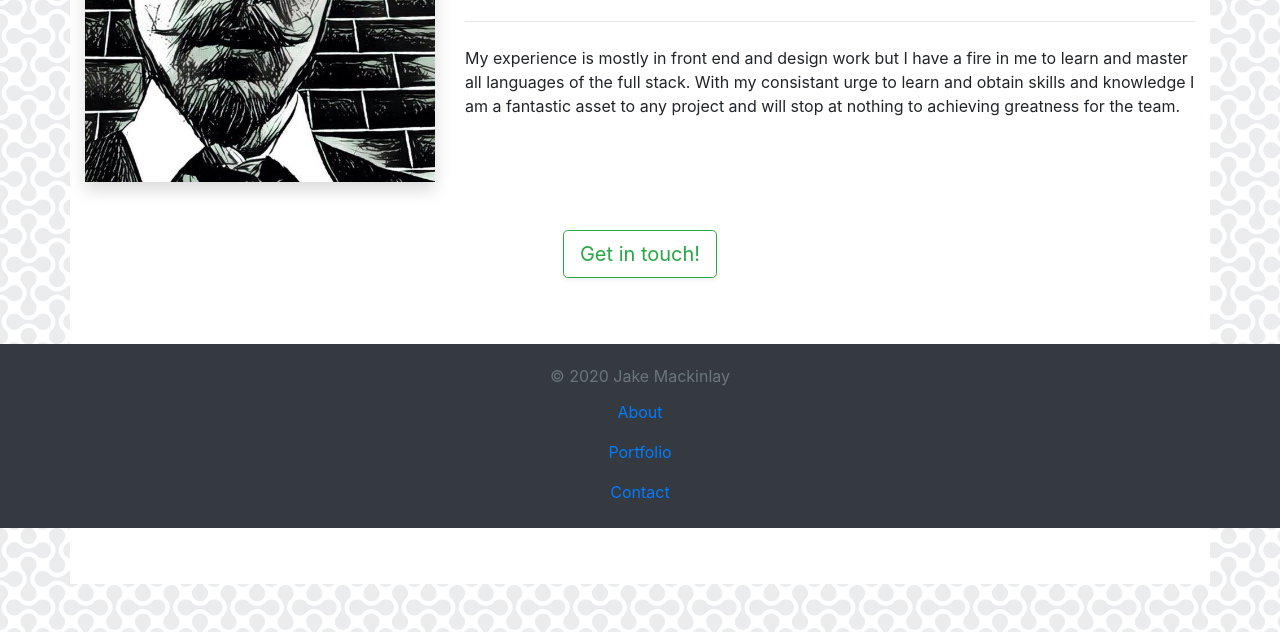
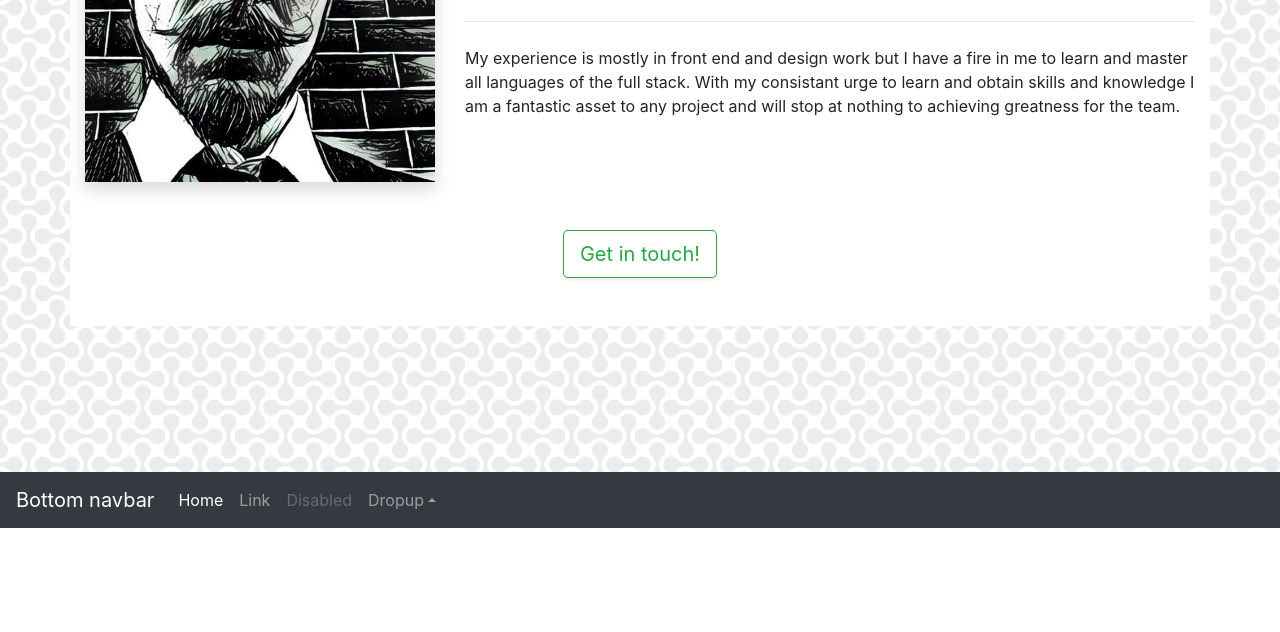
Before and after one commit to tallglassof-milkjake/homework2, a plain HTML site: page index.html in a window 1280 px wide. Shown: the part 272-904 px from the top of the page. After the commit the page ends 800 px from the top, so only its background shows below. Drawn offline with nearby package versions, Linux system fonts and the light colour scheme.

Commit message:
fixed footer bug and added notation to readme file

```diff
--- a/index.html
+++ b/index.html
@@ -66,20 +66,37 @@
                   <!--basic footer with active links to each page-->
 
 
-          <div class="row pt-5">
-            <div class="col">
-              <div class="fixed-bottom">
-                <footer class="py-3 text-muted text-center text-small bg-dark">
-                  <p class="my-1">© 2020 Jake Mackinlay</p>
-                  <ul class="list-inline mb-0">
-                    <li class="nav-item list-unstyled active"><a class="nav-link" href="index.html">About</a></li>
-                    <li class="nav-item list-unstyled"><a class="nav-link" href="portfolio.html">Portfolio</a></li>
-                    <li class="nav-item list-unstyled"><a class="nav-link" href="contact.html">Contact</a></li>
-                  </ul>
-                </footer>
-              </div>
+
+          <nav class="navbar fixed-bottom navbar-expand-sm navbar-dark bg-dark">
+                    <a class="navbar-brand" href="#">Bottom navbar</a>
+                    <button class="navbar-toggler" type="button" data-toggle="collapse" data-target="#navbarCollapse" aria-controls="navbarCollapse" aria-expanded="false" aria-label="Toggle navigation">
+                      <span class="navbar-toggler-icon"></span>
+                    </button>
+            <div class="collapse navbar-collapse" id="navbarCollapse">
+              <ul class="navbar-nav mr-auto">
+                <li class="nav-item active">
+                  <a class="nav-link" href="#">Home <span class="sr-only">(current)</span></a>
+                </li>
+                <li class="nav-item">
+                  <a class="nav-link" href="#">Link</a>
+                </li>
+                <li class="nav-item">
+                  <a class="nav-link disabled" href="#" tabindex="-1" aria-disabled="true">Disabled</a>
+                </li>
+                <li class="nav-item dropup">
+                  <a class="nav-link dropdown-toggle" href="#" id="dropdown10" data-toggle="dropdown" aria-haspopup="true" aria-expanded="false">Dropup</a>
+                    <div class="dropdown-menu" aria-labelledby="dropdown10">
+                      <a class="dropdown-item" href="#">Action</a>
+                      <a class="dropdown-item" href="#">Another action</a>
+                      <a class="dropdown-item" href="#">Something else here</a>
+                    </div>
+                </li>
+              </ul>
             </div>
-          </div>
+          </nav>
+
+
+
 
 
 
--- a/style.css
+++ b/style.css
@@ -18,5 +18,4 @@ body {
 
 .main-container {
     background-color: white;
-    height: 800px;
 }
```
Also changed, not shown: 1 other file.
